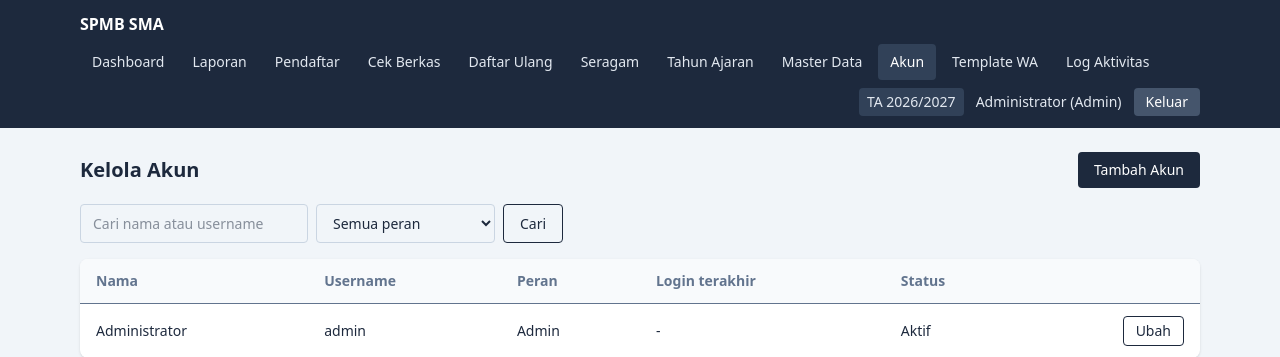
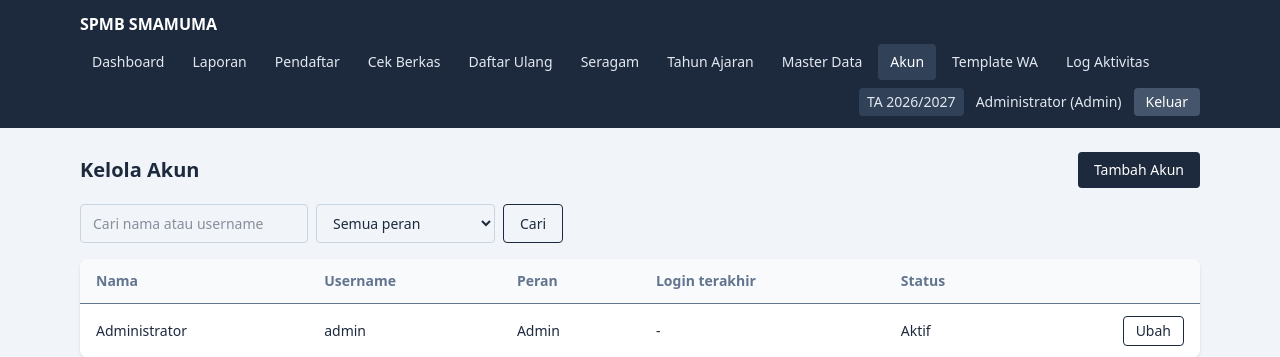
Before and after one commit to AfdyKautsarBima/spmbsmamuma, a Laravel app: page /users in a window 1280 px wide. Shown: the top 357 px of the page. Run offline with Laravel 12, Linux system fonts and the light colour scheme; a user stored in the database is signed in; data comes from the database, SQL or seed files in the repository; style sheets or scripts are compiled from the project's sources.

Commit message:
ubah nama SPMB SMAMUMA

```diff
--- a/resources/views/auth/login.blade.php
+++ b/resources/views/auth/login.blade.php
@@ -8,7 +8,7 @@
 </head>
 <body class="flex min-h-screen items-center justify-center bg-slate-100 px-4">
 <div class="w-full max-w-sm rounded-lg bg-white p-6 shadow">
-    <h1 class="mb-1 text-xl font-semibold text-slate-800">SPMB SMA</h1>
+    <h1 class="mb-1 text-xl font-semibold text-slate-800">SPMB SMAMUMA</h1>
     <p class="mb-5 text-sm text-slate-500">Masuk dengan akun panitia.</p>
 
     <form method="POST" action="{{ route('login') }}" class="space-y-4">
--- a/resources/views/layouts/app.blade.php
+++ b/resources/views/layouts/app.blade.php
@@ -19,7 +19,7 @@
 
 <header class="bg-slate-800">
     <div class="mx-auto flex max-w-6xl flex-wrap items-center gap-2 px-4 py-3">
-        <span class="mr-4 font-semibold text-white">SPMB SMA</span>
+        <span class="mr-4 font-semibold text-white">SPMB SMAMUMA</span>
         <nav class="flex flex-wrap gap-1">
             {!! $link('dashboard', 'Dashboard', 'dashboard') !!}
             {!! $link('reports.index', 'Laporan', 'reports.*') !!}
```
